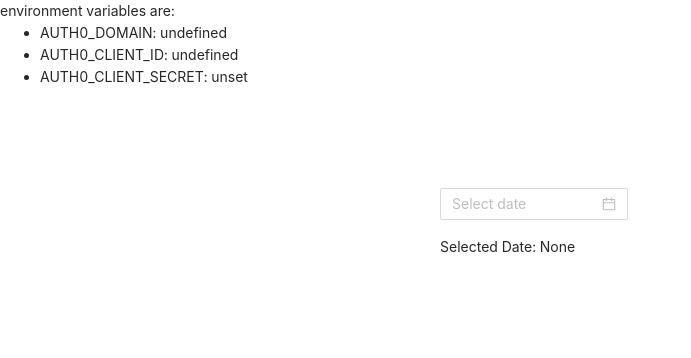
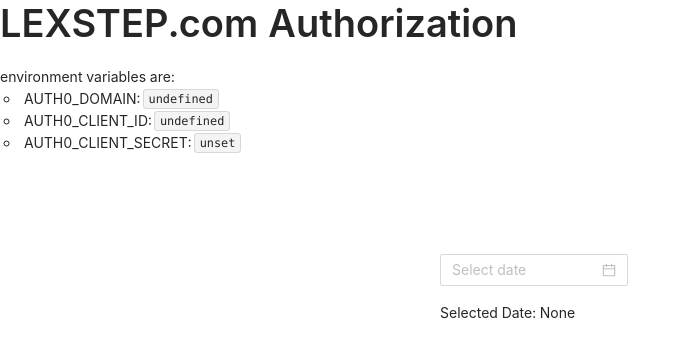
Before and after one commit to LexStep/lexstep-auth-client, a Next.js app: page / in a window 1280 px wide. Shown: the top 358 px of the page, without its empty margins (0-691 px from the left). Built offline with nearby package versions, Linux system fonts and the light colour scheme; no server answers.

Commit message:
feat(Home): clean up homepage

```diff
--- a/features/starter/example.tsx
+++ b/features/starter/example.tsx
@@ -1,21 +1,17 @@
 import { DatePicker, message } from 'antd'
+import { Moment } from 'moment'
 import React, { useState } from 'react'
 
-export interface ExampleProps {
-  enable?: boolean
-}
-const Example: React.FC<ExampleProps> = ({ enable }) => {
-  console.log(`enable is '${JSON.stringify(enable)}'`)
-
-  const [date, setDate] = useState()
-  const handleChange = (value) => {
-    console.log(`typeof value is ${typeof value}`)
-
+const Example: React.FC = () => {
+  const [date, setDate] = useState<Moment>()
+  const handleChange = (value?: Moment | null, _dateString?: string) => {
     void message.info(
       `Selected Date: ${value ? value.format('YYYY-MM-DD') : 'None'}`
     )
 
-    setDate(value)
+    if (value) {
+      setDate(value)
+    }
   }
 
   return (
--- a/next.config.js
+++ b/next.config.js
@@ -15,8 +15,8 @@
   require.extensions['.less'] = (file) => {}
 }
 
-module.exports = {
-  ...env,
+const config = {
+  env,
   ...withCSS({
     cssModules: true,
     cssLoaderOptions: {
@@ -32,3 +32,5 @@
     ),
   }),
 }
+
+module.exports = config
--- a/package.json
+++ b/package.json
@@ -16,6 +16,7 @@
     "antd": "^4.5.4",
     "babel-plugin-import": "^1.13.0",
     "less": "^3.12.2",
+    "moment": "^2.27.0",
     "next": "9.5.2",
     "react": "16.13.1",
     "react-dom": "16.13.1",
--- a/pages/index.tsx
+++ b/pages/index.tsx
@@ -1,7 +1,10 @@
+import { Typography } from 'antd'
 import Head from 'next/head'
 import React from 'react'
 
 import Example from '../features/starter/example'
+
+const { Title, Paragraph, Text } = Typography
 
 type StringMap = {
   [key: string]: string | undefined
@@ -19,6 +22,14 @@
   AUTH0_CLIENT_SECRET,
 }
 
+const Code: React.FC = ({ children }) => <Text code>{children}</Text>
+const Item: React.FC<{ name: string }> = ({ name, children }) => (
+  <>
+    <Text>{name}:</Text>
+    <Code>{children}</Code>
+  </>
+)
+
 const Home: React.FC = () => {
   return (
     <div>
@@ -28,12 +39,17 @@
       </Head>
 
       <main>
-        environment variables are:
-        <ul>
-          {Object.keys(variables).map((key) => (
-            <li key={key}>{`${key}: ${variables[key]}`}</li>
-          ))}
-        </ul>
+        <Title>LEXSTEP.com Authorization</Title>
+        <Paragraph>
+          environment variables are:
+          <ul>
+            {Object.keys(variables).map((key) => (
+              <li key={key}>
+                <Item name={key}>{`${variables[key]}`}</Item>
+              </li>
+            ))}
+          </ul>
+        </Paragraph>
         <Example />
       </main>
     </div>
```
Also changed, not shown: 1 other file (tests, documents, lock files or other folders).
